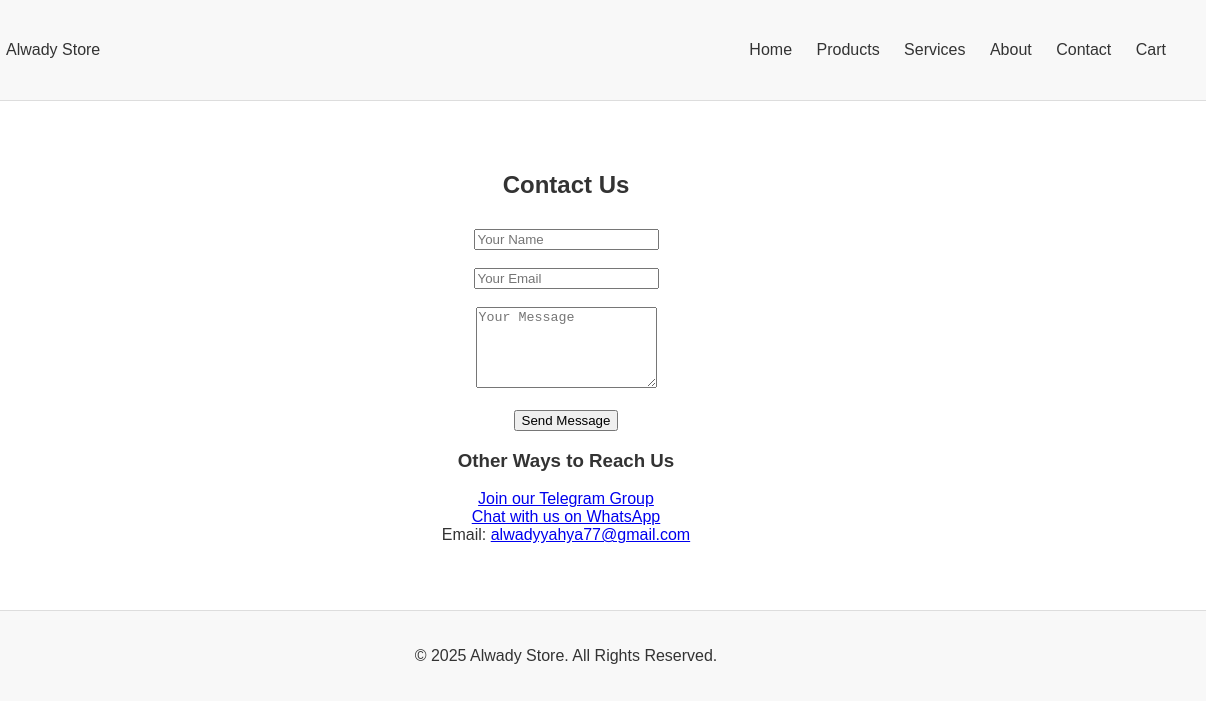
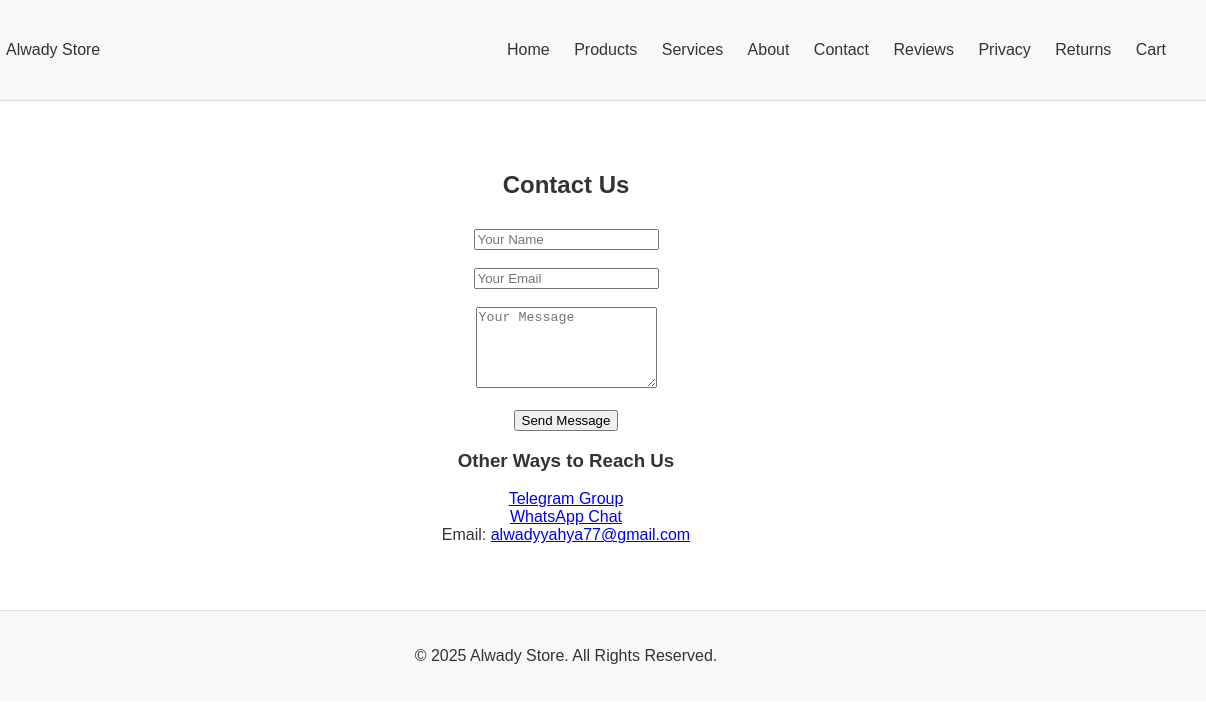
Before and after one commit to yahya2707/alwady77, a plain HTML site: page contact.html in a window 1280 px wide. Shown: the full height of the page, 74-1280 px from the left. Drawn offline with Linux system fonts and the light colour scheme.

Commit message:
Update contact.html

```diff
--- a/contact.html
+++ b/contact.html
@@ -7,7 +7,6 @@
     <link rel="stylesheet" href="style.css">
 </head>
 <body>
-    <!-- Navbar -->
 <header class="navbar">
     <div class="logo">
         <img src="logo.png" alt="Alwady Store Logo">
@@ -19,11 +18,13 @@
         <a href="services.html">Services</a>
         <a href="about.html">About</a>
         <a href="contact.html">Contact</a>
+        <a href="reviews.html">Reviews</a>
+        <a href="privacy.html">Privacy</a>
+        <a href="returns.html">Returns</a>
         <a href="cart.html">Cart</a>
     </nav>
 </header>
 
-    <!-- Contact Section -->
 <section class="categories">
     <h2>Contact Us</h2>
     <form>
@@ -35,13 +36,12 @@
 
     <h3>Other Ways to Reach Us</h3>
     <p>
-            <a href="https://t.me/alwady2707" target="_blank">Join our Telegram Group</a><br>
-            <a href="https://wa.me/966596604141" target="_blank">Chat with us on WhatsApp</a><br>
+        <a href="https://t.me/alwady2707" target="_blank">Telegram Group</a><br>
+        <a href="https://wa.me/966596604141" target="_blank">WhatsApp Chat</a><br>
         Email: <a href="mailto:alwadyyahya77@gmail.com">alwadyyahya77@gmail.com</a>
     </p>
 </section>
 
-    <!-- Footer -->
 <footer>
     <p>© 2025 Alwady Store. All Rights Reserved.</p>
 </footer>
```
Lines whose indentation alone changed are shown as unchanged.
